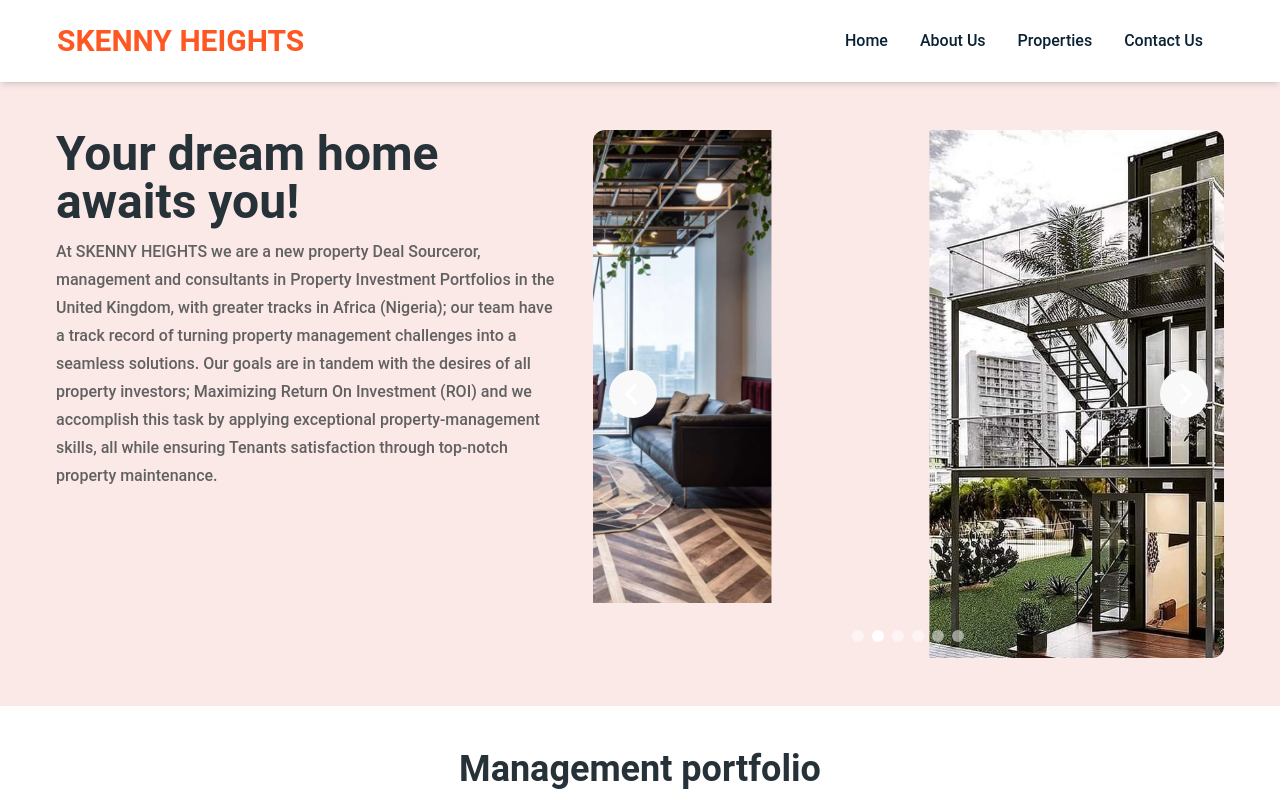
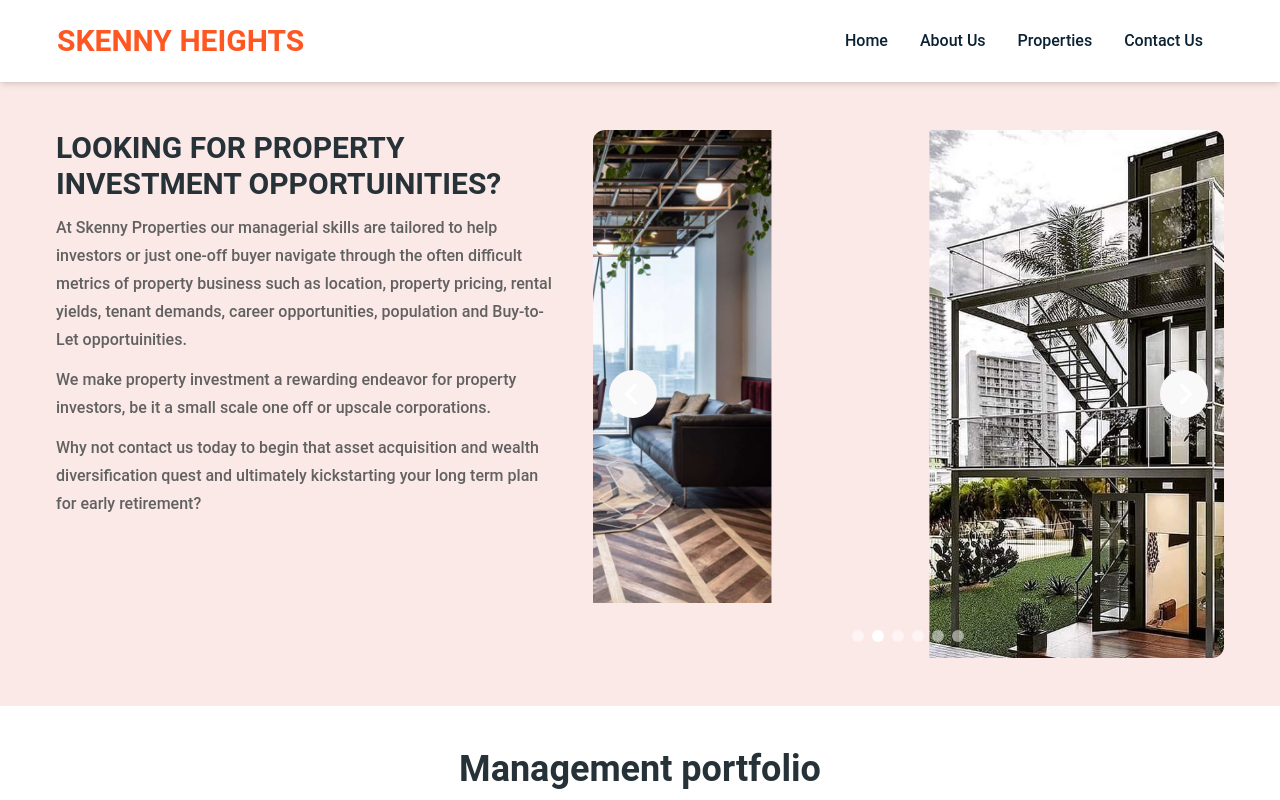
Before and after one commit to Netacci/skenny, a React (Vite) app: page / in a window 1280 px wide. Shown: the top 800 px of the page. Built offline with nearby package versions, Linux system fonts and the light colour scheme.

Commit message:
update hero text

```diff
--- a/src/pages/Home/Hero.jsx
+++ b/src/pages/Home/Hero.jsx
@@ -5,24 +5,36 @@ const Hero = () => {
     <div className=' px-4 lg:px-14 py-12 flex gap-8 bg-[#fbe9e7] flex-col lg:flex-row'>
       <div className='lg:w-[80%] w-full'>
         <Typography
-          variant='h2'
+          variant='h3'
           color='blue-gray'
-          className='mb-2 text-2xl lg:text-5xl'
+          className='mb-2 text-xl lg:text-3xl'
         >
-          Your dream home awaits you!
+          LOOKING FOR PROPERTY INVESTMENT OPPORTUINITIES?
         </Typography>
         <Typography
           color='gray'
           className='font-medium text-[14px] lg:text-[16px] leading-7 mt-3'
         >
-          At SKENNY HEIGHTS we are a new property Deal Sourceror, management and
-          consultants in Property Investment Portfolios in the United Kingdom,
-          with greater tracks in Africa (Nigeria); our team have a track record
-          of turning property management challenges into a seamless solutions.
-          Our goals are in tandem with the desires of all property investors;
-          Maximizing Return On Investment (ROI) and we accomplish this task by
-          applying exceptional property-management skills, all while ensuring
-          Tenants satisfaction through top-notch property maintenance.
+          At Skenny Properties our managerial skills are tailored to help
+          investors or just one-off buyer navigate through the often difficult
+          metrics of property business such as location, property pricing,
+          rental yields, tenant demands, career opportunities, population and
+          Buy-to-Let opportuinities.
+        </Typography>
+        <Typography
+          color='gray'
+          className='font-medium text-[14px] lg:text-[16px] leading-7 mt-3'
+        >
+          We make property investment a rewarding endeavor for property
+          investors, be it a small scale one off or upscale corporations.
+        </Typography>
+        <Typography
+          color='gray'
+          className='font-medium text-[14px] lg:text-[16px] leading-7 mt-3'
+        >
+          Why not contact us today to begin that asset acquisition and wealth
+          diversification quest and ultimately kickstarting your long term plan
+          for early retirement?
         </Typography>
       </div>
       <Carousel
```
